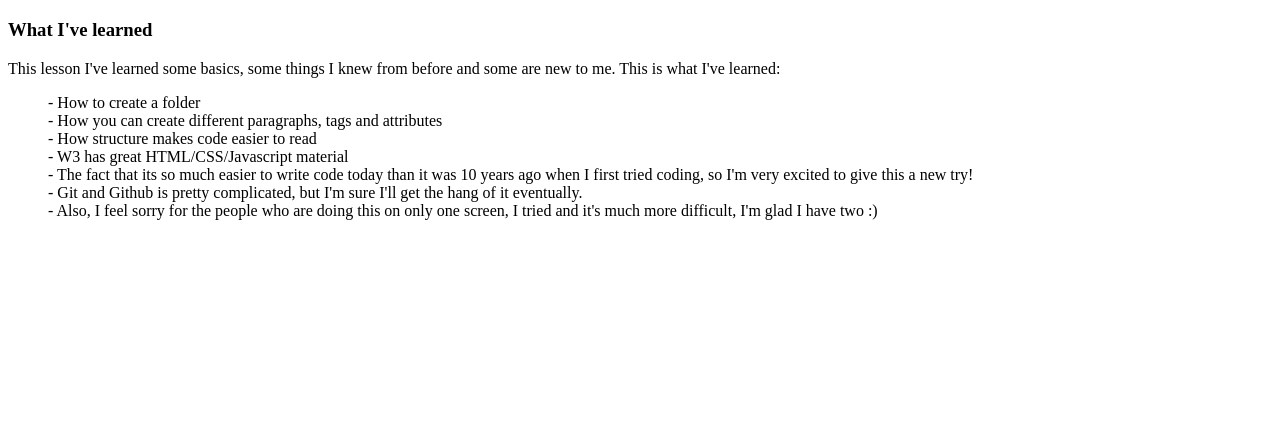
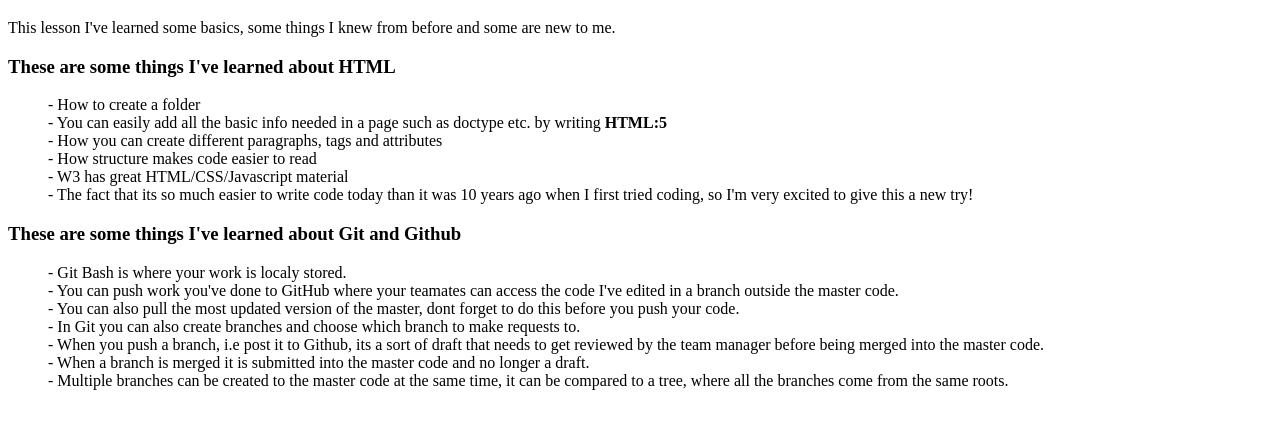
Before and after one commit to ZFazzi/test-project, a plain HTML site: page index.html in a window 1280 px wide. Shown: the part 61-490 px from the top of the page. Drawn offline with Linux system fonts and the light colour scheme.

Commit message:
Update index.html

```diff
--- a/index.html
+++ b/index.html
@@ -6,12 +6,22 @@
     <title>My first webpage</title>
 </head>
 <body>
-    <h1>Zakias first webpage</h1>
-    <h3>What I've learned</h3>
-    <p>This lesson I've learned some basics, some things I knew from before and some are new to me.
-        This is what I've learned:
+    <h1>
+        Zakias first webpage
+    </h1>
+
+    <p>
+        This lesson I've learned some basics, some things I knew from before and some are new to me.
+    </p>
+
+    <h3>
+        These are some things I've learned about HTML
+    </h3>
+
         <ol> <!--Skapar en osorterad lista, förstår inte riktigt hur den fungerar än men jag la till "-" för att få till listformatet-->
             - How to create a folder
+            <br>
+            - You can easily add all the basic info needed in a page such as doctype etc. by writing <strong>HTML:5</strong>
             <br>
             - How you can create different paragraphs, tags and attributes
             <br>
@@ -21,12 +31,26 @@
             <br>
             - The fact that its so much easier to write code today than it was 10 years ago when I first tried coding, so I'm very excited to give this a new try!
             <br>
-            - Git and Github is pretty complicated, but I'm sure I'll get the hang of it eventually.
-            <br>
-            - Also, I feel sorry for the people who are doing this on only one screen, I tried and it's much more difficult, I'm glad I have two :)
+
 
         </ol>
-    </p>
+
+    <h3>These are some things I've learned about Git and Github</h3>
+        <ol>
+            - Git Bash is where your work is localy stored.
+            <br>
+            - You can push work you've done to GitHub where your teamates can access the code I've edited in a branch outside the master code.
+            <br>
+            - You can also pull the most updated version of the master, dont forget to do this before you push your code.
+           <br>
+            - In Git you can also create branches and choose which branch to make requests to.
+            <br>
+            - When you push a branch, i.e post it to Github, its a sort of draft that needs to get reviewed by the team manager before being merged into the master code.
+            <br>
+            - When a branch is merged it is submitted into the master code and no longer a draft.
+            <br>
+            - Multiple branches can be created to the master code at the same time, it can be compared to a tree, where all the branches come from the same roots.
+        </ol>
 
 </body>
 </html>
```
